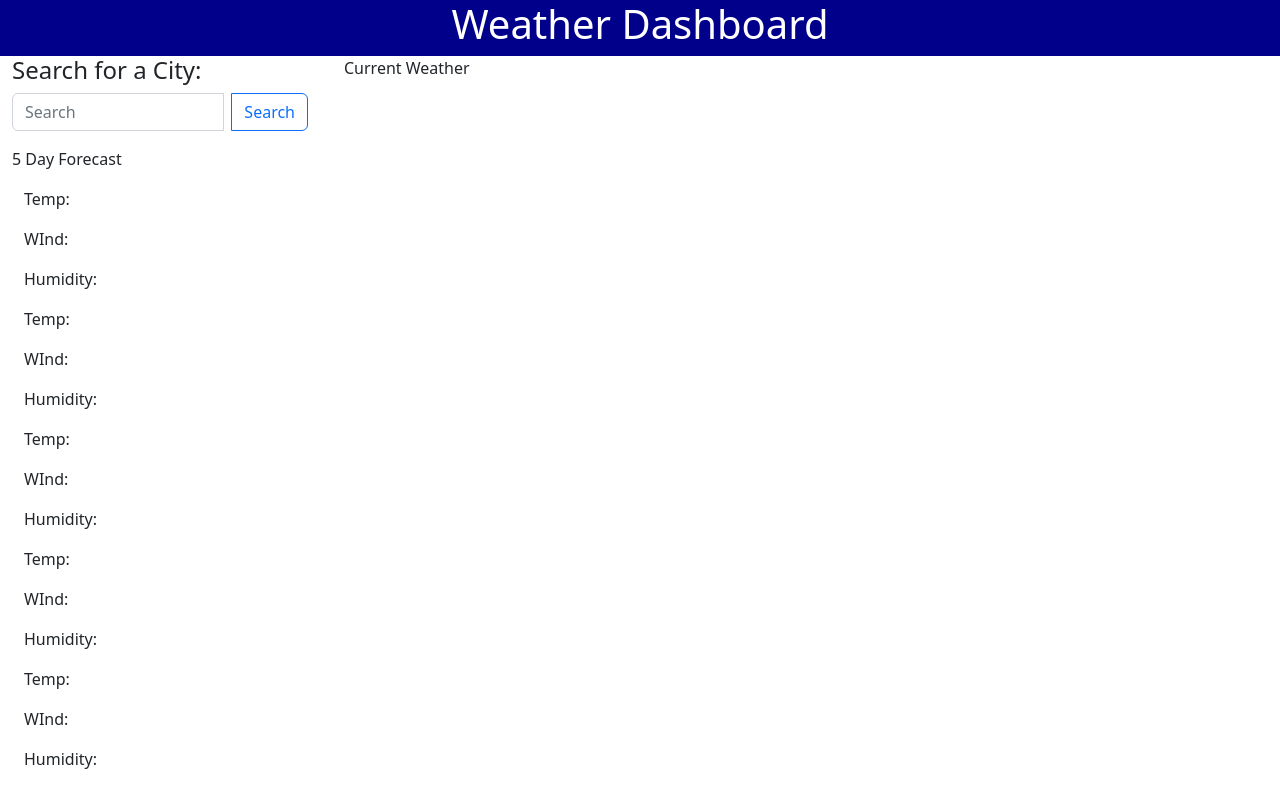
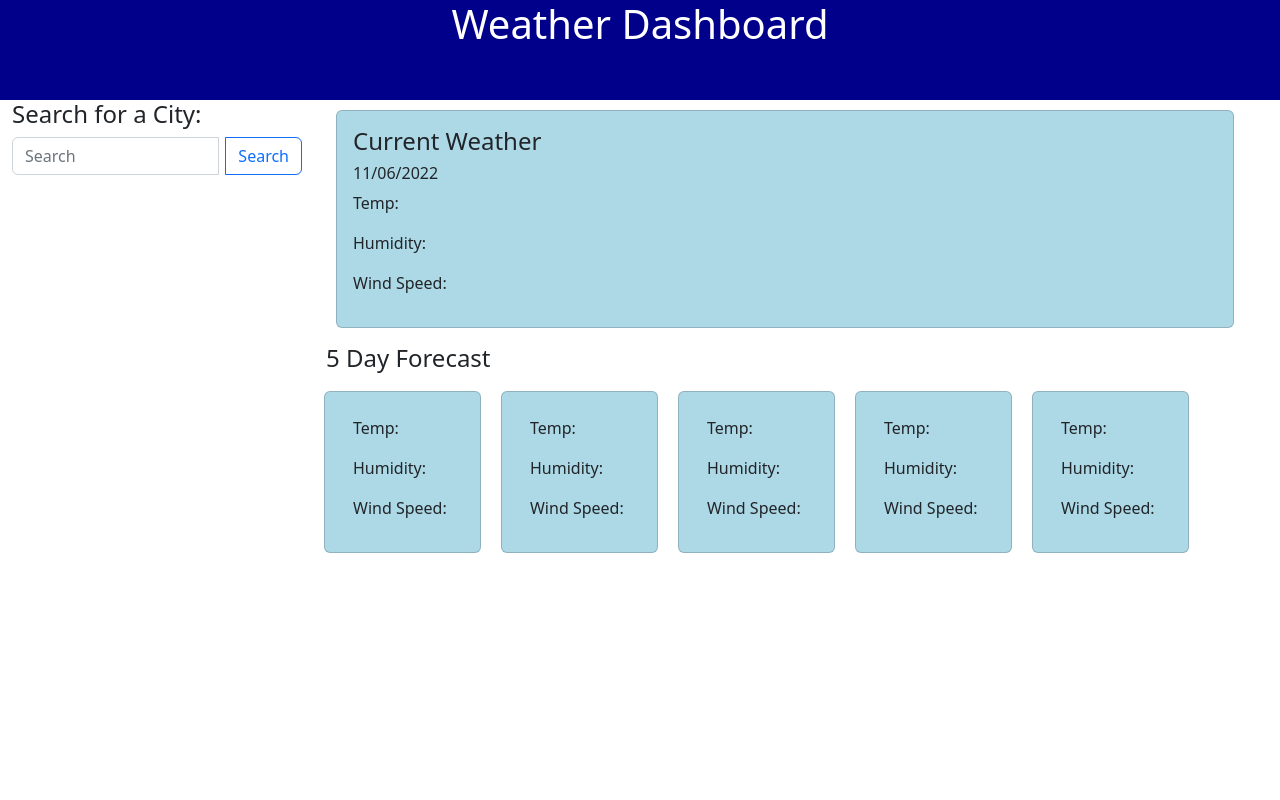
Before and after one commit to jesciak/weather-forecast-06, a plain HTML site: page index.html in a window 1280 px wide. Drawn offline with nearby package versions, Linux system fonts and the light colour scheme.

Commit message:
have current weather forecast working and some CSS styling

```diff
--- a/assets/script.js
+++ b/assets/script.js
@@ -1,59 +1,158 @@
 //global variables
 var apiKey = "4c7125ce7302733bfe305df59d35dd48"
-// var weatherAPIURL =
+var date= $('#date');
+var currentDate= moment().format('L');
+date.text(currentDate);
 
 // //DOM element references
 // var cityEl =
 // var citySearch =
 var searchButton = document.getElementById('searchBtn')
 var textInput = document.getElementById('textInput')
-// var tempEl =
-// var humityEl =
-// var windEl =
+var cityList= [];
+var searchedCities;
+var lastSearched;
+var tempEl = document.getElementById('temp')
+var humityEl =document.getElementById('humidity')
+var windEl =document.getElementById('wind')
+var uvEl=document.getElementById('uv')
 // var dateEl =
-// var iconEl =
+// var iconEl =document.getElementById('temp')
 
+
+// if (localStorage.getItem('cityList')){
+// searchedCities= JSON.parse(localStorage.getItem('cityList'));
+// console.log(searchedCities);
+// for (var i=0; i< searchedCities.length; i++){
+// lastSearched= searchedCities.length -1;
+// var lastCity= searchedCities[lastSearched];
+// }
+// }else {
+//   cityList;
+// }
+// getLatLon();
+// console.log('cityList', cityList);
+
+// $('searchBtn').on('click', function(event){
+//   event.preventDefault();
+//   var city= $('#textInput').val();
+//   console.log(city);
+// })
 //add timezone plugin to day.js
+getCityStored();
 
+function renderCityData(){
+  $('#city-search-list').empty();
+  $('#textInput').val('');
+  for (var i=0; i< cityList.length; i++){
+    var j= $('<li>');
+    j.addClass('list-group-item')
+    j.attr('data-name', cityList[i]);
+    j.text(cityList[i]);
+    $('cityList').prepend(j);
+};
+}
+
+function getCityStored(){
+  var storedCity=JSON.parse(localStorage.getItem('cityName'));
+if (storedCity !== null){
+  cityList= storedCity;
+}
+renderCityData();
+}
 
 //function to get lat & lon
 function getLatLon(city) {
-  var url = 'http://api.openweathermap.org/geo/1.0/direct?q=' + city + '&appid=' + apiKey
+  var url = 'http://api.openweathermap.org/geo/1.0/direct?q=' + city + '&appid=' + apiKey + '&units=imperial';
   fetch(url)
   .then(function(res) {
     return res.json()
   } )
   .then(function(data){
     console.log(data)
+
     var lat = data[0].lat;
     var lon = data[0].lon;
-    getCurrentWeather(lat, lon)
+
+    // cityList.push(city);
+
+
+// var citySearched =$('<li>');
+// citySearched.addClass('list-city-group');
+// citySearched.text(data.name);
+// citySearched.attr('lat', data.coord.lat);
+// citySearched.attr('lon', data.coord.lon);
+// $('#city-search-list').prepend(citySearched);
+
+// citySearched.on('click', function(){
+//   lat=$(this).attr('lat');
+//   lon=$(this).attr('lon');
+//   getcity(response);
+  getCurrentWeather(lat, lon);
+// })
+// ;
+
+//     getCurrentWeather(lat, lon);
+//    getCity(response);
   })
 }
 
 function getCurrentWeather(lat,lon){
-  var url = 'https://api.openweathermap.org/data/2.5/weather?lat=' + lat + '&lon=' + lon + '&appid=' + apiKey;
+  var url = 'https://api.openweathermap.org/data/2.5/weather?lat=' + lat + '&lon=' + lon + '&appid=' + apiKey + '&units=imperial';
   fetch(url)
   .then(function(res) {
     return res.json()
   } )
   .then(function(data){
     console.log(data)
+
+    $('#temp').append(JSON.stringify(data.main.temp)+ ' F');
+    $('#humidity').append(JSON.stringify(data.main.humidity)+ ' %');
+    $('#wind').append(JSON.stringify(data.wind.speed)+ ' MPH');
+
   })
 }
 
+
 searchButton.addEventListener('click', function () {
-  var cityName = textInput.value
+  var cityName = textInput.value;
   console.log(cityName)
+  localStorage.setItem('cityName', JSON.stringify(cityName));
   getLatLon(cityName)
+  // $('#city-search-list').append("<li>" + cityName+"</li>");
 })
 
 function example(a,b){
+
   return a+b;
+
 }
 
-example(1,2) //3
-example(2,3) //5
+example(1,2) ;//3
+example(2,3); //5
+
+getFiveDay(city);
+
+function getFiveDay(){
+  var url = 'https://api.openweathermap.org/data/2.5/forecast?q=' + city + '&appid=' + apiKey + '&units=imperial';
+  fetch(url)
+  .then(function(res) {
+    return res.json()
+  } )
+  .then(function(data){
+    console.log(data);
+    $('#temp').append(JSON.stringify(data.main.temp)+ ' F');
+    $('#humidity').append(JSON.stringify(data.main.humidity)+ ' %');
+    $('#wind').append(JSON.stringify(data.wind.speed)+ ' MPH');
+
+    displayForecast(data);
+
+  });
+
+}
+
+
+
 
 
 //function to display search history list
--- a/assets/style.css
+++ b/assets/style.css
@@ -3,4 +3,9 @@ header {
     color: white;
     display: flex;
     justify-content: center;
+    height: 100px;
 }
+.card{
+    background-color: lightblue;
+    margin: 10px;
+}
--- a/index.html
+++ b/index.html
@@ -17,87 +17,97 @@
 <body>
     <!-- header -->
 
-    <header class="container-fluid">
+    <header>
         <h1>Weather Dashboard</h1>
     </header>
 
     <!-- main content -->
 
-    <main class="container-fluid">
-        <div class="row">
+    <main class="row container-fluid">
+
         <!-- search bar -->
 
-            <div class="col-3">
+        <div class="col-3 sidebar">
             <h4>Search for a City:</h4>
             <div class="input-group mb-3">
-                    <input class="form-control me-2 " type="search" placeholder="Search" aria-label="Search"
-                        id="textInput">
+                <input class="form-control me-2 " type="text" placeholder="Search" aria-label="Search" id="textInput">
 
+                    <ul class="list-group" id="city-search-list"></ul>
+                    <!-- <div class="'input-group-append"> -->
                     <button class="btn btn-outline-primary" type="button" id="searchBtn">Search</button>
+                </div>
+
+                <!-- append previous search -->
+
+            </div>
+        <!-- </div> -->
+
+        <!-- display current weather -->
+        <div class="col-9" id="current-data">
+            <div class="card mb-3">
+                <div class="card-body">
+                    <h4>Current Weather</h4>
+                    <h3 id="name"></h3>
+                        <h6 id="date"></h6>
+                    <h4 class="card-title"></h4>
+                    <p class="card-text-center" id="temp">Temp: </p>
+                    <p class="card-text-center" id="humidity">Humidity: </p>
+                    <p class="card-text-center" id="wind">Wind Speed: </p>
 
                 </div>
             </div>
 
-
-
-
-            <div class="col-9">
-                <div class="container-fluid">
-                    <p>Current Weather</p>
+            <!-- 5 day forecast -->
+<div class="row spread">
+    <h4 class="5day">5 Day Forecast</h4>
+    <div class="card col-2">
+            <div class="card-body" id="5day1">
+                <h5 id="date1"></h5>
+                <p class="card-text-center" id="temp1">Temp: </p>
+                <p class="card-text-center" id="humidity1">Humidity: </p>
+                <p class="card-text-center" id="wind1">Wind Speed: </p>
             </div>
         </div>
-
+        <div class="card col-2">
+            <div class="card-body" id="5day2">
+                <h5 id="date2"></h5>
+                <p class="card-text-center" id="temp2">Temp: </p>
+                <p class="card-text-center" id="humidity2">Humidity: </p>
+                <p class="card-text-center" id="wind2">Wind Speed: </p>
             </div>
-
-        <!-- 5 day forecast -->
-
-        <p>5 Day Forecast</p>
-
-
-
-        <div class="container-fluid">
-            <div class="col">
-                <div class="card-body">
-                    <div class="card-text">
-                        <p>Temp: <span id="temp"></span></p>
-                        <p>WInd: <span id="wind"></span></p>
-                        <p>Humidity: <span id="humitidy"></span></p>
-
-                        <div class="col">
-                            <div class="card-body">
-                                <div class="card-text">
-                                    <p>Temp: <span id="temp"></span></p>
-                                    <p>WInd: <span id="wind"></span></p>
-                                    <p>Humidity: <span id="humitidy"></span></p>
-                                    <div class="card-body">
-                                        <div class="card-text">
-                                            <p>Temp: <span id="temp"></span></p>
-                                            <p>WInd: <span id="wind"></span></p>
-                                            <p>Humidity: <span id="humitidy"></span></p>
-                                            <div class="card-body">
-                                                <div class="card-text">
-                                                    <p>Temp: <span id="temp"></span></p>
-                                                    <p>WInd: <span id="wind"></span></p>
-                                                    <p>Humidity: <span id="humitidy"></span></p>
-                                                    <div class="card-body">
-                                                        <div class="card-text">
-                                                            <p>Temp: <span id="temp"></span></p>
-                                                            <p>WInd: <span id="wind"></span></p>
-                                                            <p>Humidity: <span id="humitidy"></span></p>
-
+        </div>
+        <div class="card col-2">
+            <div class="card-body" id="5day3">
+                <h5 id="date3"></h5>
+                <p class="card-text-center" id="temp3">Temp: </p>
+                <p class="card-text-center" id="humidity3">Humidity: </p>
+                <p class="card-text-center" id="wind3">Wind Speed: </p>
+            </div>
+        </div>
+        <div class="card col-2">
+            <div class="card-body" id="5day4">
+                <h5 id="date4"></h5>
+                <p class="card-text-center" id="temp4">Temp: </p>
+                <p class="card-text-center" id="humidity4">Humidity: </p>
+                <p class="card-text-center" id="wind4">Wind Speed: </p>
+            </div>
+        </div>
+        <div class="card col-2">
+            <div class="card-body" id="5day5">
+                <h5 id="date5"></h5>
+                <p class="card-text-center" id="temp5">Temp: </p>
+                <p class="card-text-center" id="humidity5">Humidity: </p>
+                <p class="card-text-center" id="wind5">Wind Speed: </p>
             </div>
         </div>
 </div>
 </div>
-                                        </div>
-                                    </div>
-                                </div>
-                            </div>
-                        </div>
+
     </main>
 
 
     <script src="https://code.jquery.com/jquery.js"></script>
+    <script src="https://cdnjs.cloudflare.com/ajax/libs/moment.js/2.20.1/moment.min.js"></script>
     <script src="./assets/script.js"></script>
 </body>
 
```
Lines whose indentation alone changed are shown as unchanged.
